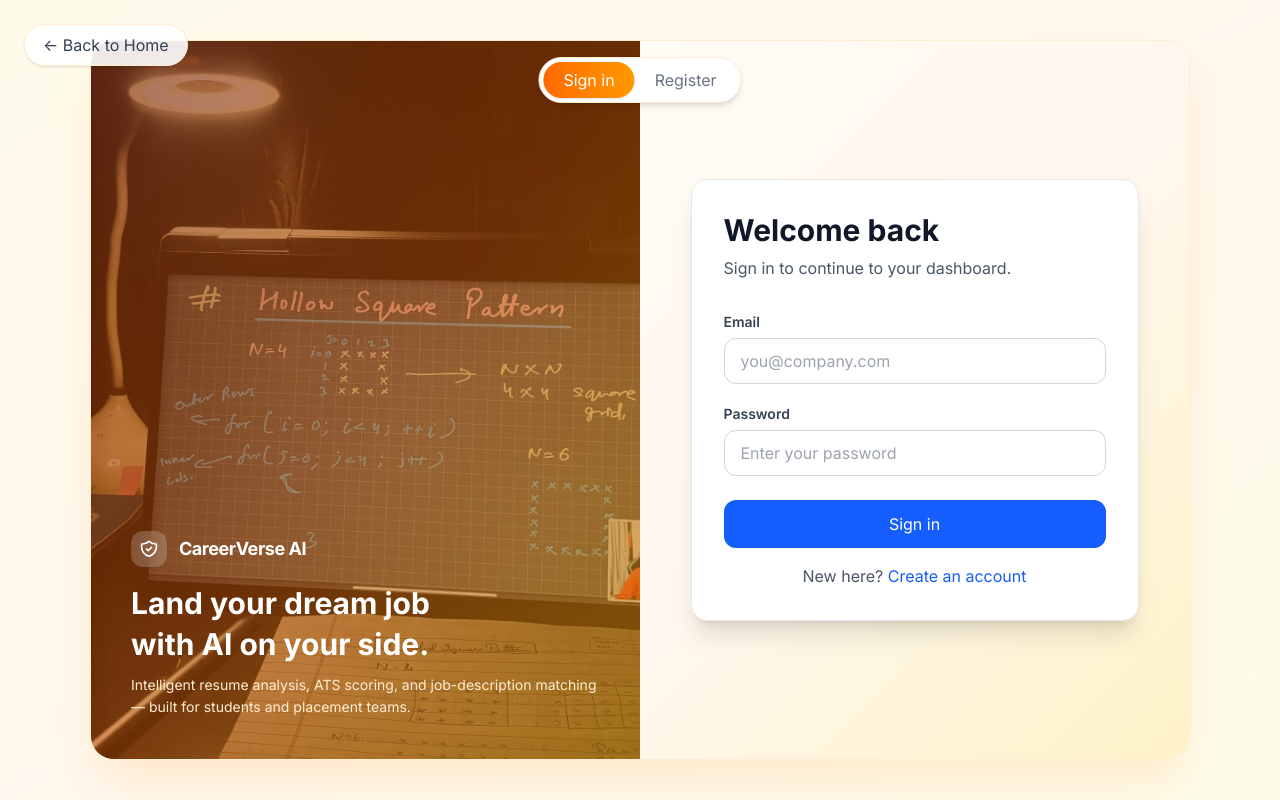
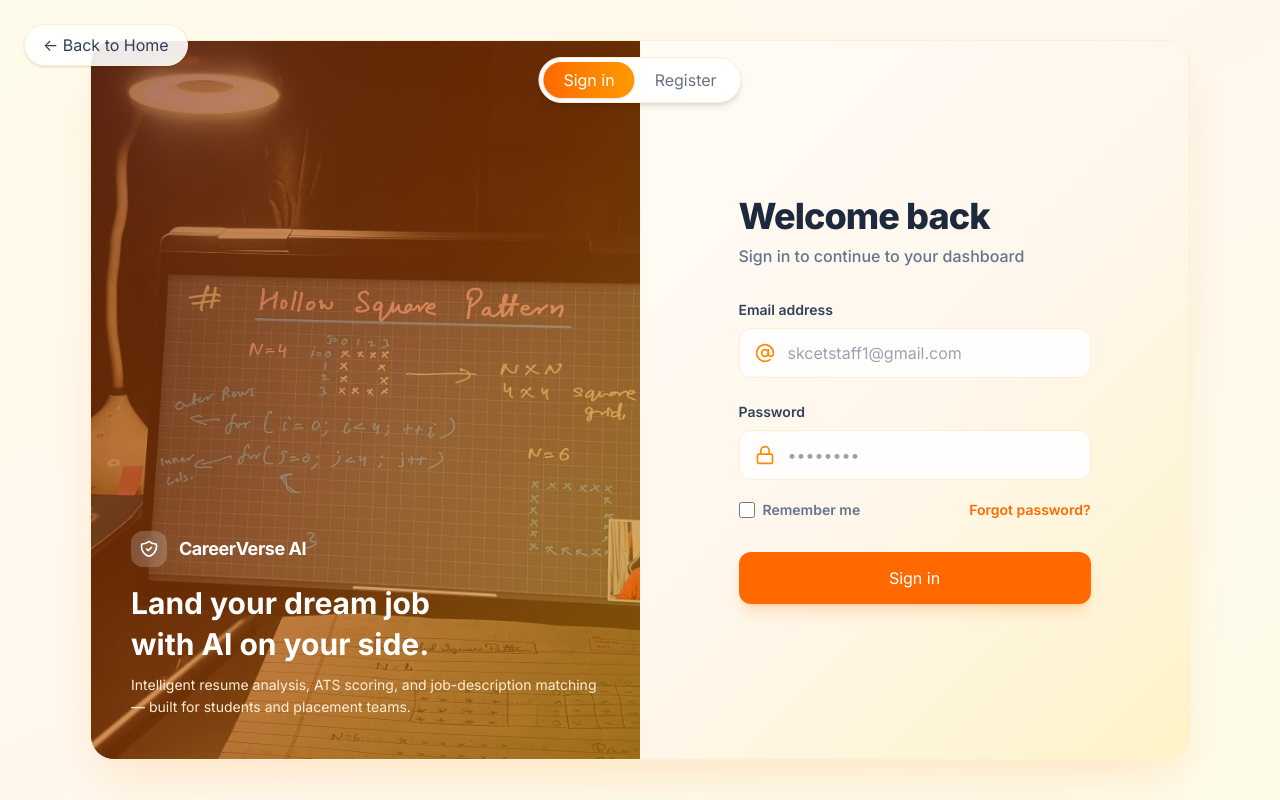
Before and after one commit to JEEVA-M25/interview-platform, a React (Vite) app in the folder frontend/: page / in a window 1280 px wide. Both pictures are taken after a click on the button "Sign In". Built offline with nearby package versions, Linux system fonts and the light colour scheme; no server answers.

Commit message:
Fixed Login Register Bug

```diff
--- a/frontend/src/components/LoginPanel.jsx
+++ b/frontend/src/components/LoginPanel.jsx
@@ -1,5 +1,6 @@
 import { useState } from "react";
 import { postJson } from "../services/api.js";
+import { AtSign, Lock } from "lucide-react";
 
 function LoginPanel({ onLogin, onSwitchToRegister }) {
   const [credentials, setCredentials] = useState({ email: "", password: "" });
@@ -29,18 +30,21 @@ function LoginPanel({ onLogin, onSwitchToRegister }) {
   }
 
   return (
-    <form onSubmit={handleSubmit} className="w-full max-w-md mx-auto">
-      <div className="bg-white rounded-2xl shadow-xl border border-gray-200 p-8">
-        <div className="mb-8">
-          <h2 className="text-3xl font-bold text-gray-900 mb-2">Welcome back</h2>
-          <p className="text-gray-600">Sign in to continue to your dashboard.</p>
+    <form onSubmit={handleSubmit} className="w-full max-w-md mx-auto px-8 md:px-12 py-8">
+      <div className="mb-8 text-center md:text-left">
+        <h2 className="text-4xl font-extrabold text-slate-800 tracking-tight mb-2">Welcome back</h2>
+        <p className="text-slate-500 font-medium">Sign in to continue to your dashboard</p>
       </div>
 
-        <div className="space-y-5">
+      <div className="space-y-6">
         <div>
-            <label htmlFor="login-email" className="block text-sm font-semibold text-gray-700 mb-1.5">
-              Email
+          <label htmlFor="login-email" className="block text-sm font-semibold text-slate-700 mb-2">
+            Email address
           </label>
+          <div className="relative">
+            <div className="absolute inset-y-0 left-0 pl-4 flex items-center pointer-events-none text-orange-400">
+              <AtSign className="w-5 h-5" />
+            </div>
             <input
               id="login-email"
               type="email"
@@ -48,16 +52,21 @@ function LoginPanel({ onLogin, onSwitchToRegister }) {
               onChange={(event) =>
                 setCredentials({ ...credentials, email: event.target.value })
               }
-              placeholder="you@company.com"
+              placeholder="skcetstaff1@gmail.com"
               required
-              className="w-full px-4 py-2.5 border border-gray-300 rounded-xl focus:ring-2 focus:ring-blue-500 focus:border-blue-500 transition-all duration-200 outline-none"
+              className="w-full pl-12 pr-4 py-3 bg-white/90 border border-orange-100 hover:border-orange-200 focus:border-orange-500 focus:ring-2 focus:ring-orange-200 rounded-xl transition-all duration-200 outline-none text-slate-800 font-medium placeholder-slate-400"
             />
+          </div>
         </div>
 
         <div>
-            <label htmlFor="login-password" className="block text-sm font-semibold text-gray-700 mb-1.5">
+          <label htmlFor="login-password" className="block text-sm font-semibold text-slate-700 mb-2">
             Password
           </label>
+          <div className="relative">
+            <div className="absolute inset-y-0 left-0 pl-4 flex items-center pointer-events-none text-orange-400">
+              <Lock className="w-5 h-5" />
+            </div>
             <input
               id="login-password"
               type="password"
@@ -65,38 +74,40 @@ function LoginPanel({ onLogin, onSwitchToRegister }) {
               onChange={(event) =>
                 setCredentials({ ...credentials, password: event.target.value })
               }
-              placeholder="Enter your password"
+              placeholder="••••••••"
               required
-              className="w-full px-4 py-2.5 border border-gray-300 rounded-xl focus:ring-2 focus:ring-blue-500 focus:border-blue-500 transition-all duration-200 outline-none"
+              className="w-full pl-12 pr-4 py-3 bg-white/90 border border-orange-100 hover:border-orange-200 focus:border-orange-500 focus:ring-2 focus:ring-orange-200 rounded-xl transition-all duration-200 outline-none text-slate-800 font-medium placeholder-slate-400"
             />
           </div>
+        </div>
+      </div>
+
+      <div className="flex items-center justify-between mt-5">
+        <label className="flex items-center gap-2 cursor-pointer select-none">
+          <input
+            type="checkbox"
+            className="rounded border-orange-200 text-orange-500 focus:ring-orange-500 focus:ring-offset-0 w-4 h-4 cursor-pointer accent-orange-500"
+          />
+          <span className="text-sm font-semibold text-slate-500">Remember me</span>
+        </label>
+        <span className="text-sm font-semibold text-orange-500 hover:text-orange-600 hover:underline cursor-pointer">
+          Forgot password?
+        </span>
       </div>
 
       <button
         type="submit"
         disabled={status === "loading"}
-          className="w-full mt-6 py-3 px-4 bg-blue-600 hover:bg-blue-700 text-white font-bold rounded-xl transition-all duration-200 transform hover:scale-[1.02] focus:ring-4 focus:ring-blue-200 disabled:opacity-50 disabled:cursor-not-allowed disabled:hover:scale-100"
+        className="w-full mt-8 py-3.5 px-4 bg-orange-500 hover:bg-orange-600 text-white font-bold rounded-xl shadow-lg shadow-orange-500/20 transition-all duration-200 transform hover:scale-[1.01] active:scale-[0.99] focus:ring-4 focus:ring-orange-200 disabled:opacity-50 disabled:cursor-not-allowed"
       >
         {status === "loading" ? "Signing in..." : "Sign in"}
       </button>
-
-        <p className="mt-4 text-center text-gray-600">
-          New here?{" "}
-          <button
-            type="button"
-            onClick={onSwitchToRegister}
-            className="text-blue-600 hover:text-blue-700 font-semibold hover:underline transition-colors duration-200 bg-transparent border-0 p-0 min-h-0"
-          >
-            Create an account
-          </button>
-        </p>
 
       {error && (
         <div className="mt-4 p-3 bg-red-50 border border-red-200 rounded-xl">
           <p className="text-red-700 text-sm">{error}</p>
         </div>
       )}
-      </div>
     </form>
   );
 }
--- a/frontend/src/components/RegisterPanel.jsx
+++ b/frontend/src/components/RegisterPanel.jsx
@@ -1,5 +1,6 @@
 import { useState } from "react";
 import { postJson } from "../services/api.js";
+import { User, AtSign, Lock, Phone, Building2, GraduationCap, Calendar } from "lucide-react";
 
 const initialForm = {
   fullName: "",
@@ -39,129 +40,163 @@ function RegisterPanel({ onSwitchToLogin }) {
   }
 
   return (
-    <form onSubmit={handleSubmit} className="w-full max-w-2xl mx-auto">
-      <div className="bg-white rounded-2xl shadow-xl border border-gray-200 p-8">
-        <div className="mb-8">
-          <h2 className="text-3xl font-bold text-gray-900 mb-2">Create your account</h2>
-          <p className="text-gray-600">
-            Register once, then manage your profile and run resume analysis from
-            your dashboard.
+    <form onSubmit={handleSubmit} className="w-full max-w-md mx-auto px-8 md:px-12 py-6">
+      <div className="mb-5 text-center md:text-left">
+        <h2 className="text-3xl font-extrabold text-slate-800 tracking-tight mb-1.5">Create your account</h2>
+        <p className="text-slate-500 font-medium text-sm">
+          Register to manage your profile and run resume analysis.
         </p>
       </div>
 
-        <div className="grid grid-cols-1 md:grid-cols-2 gap-5">
+      <div className="grid grid-cols-1 md:grid-cols-2 gap-x-4 gap-y-3.5">
         <div>
-            <label className="block text-sm font-semibold text-gray-700 mb-1.5">
+          <label className="block text-sm font-semibold text-slate-700 mb-1.5">
             Full name
           </label>
+          <div className="relative">
+            <div className="absolute inset-y-0 left-0 pl-3.5 flex items-center pointer-events-none text-orange-400">
+              <User className="w-4 h-4" />
+            </div>
             <input
               value={form.fullName}
               onChange={(event) => updateField("fullName", event.target.value)}
+              placeholder="John Doe"
               required
-              className="w-full px-4 py-2.5 border border-gray-300 rounded-xl focus:ring-2 focus:ring-blue-500 focus:border-blue-500 transition-all duration-200 outline-none"
+              className="w-full pl-10 pr-3 py-2 bg-white/90 border border-orange-100 hover:border-orange-200 focus:border-orange-500 focus:ring-2 focus:ring-orange-200 rounded-xl transition-all duration-200 outline-none text-slate-800 text-sm placeholder-slate-400"
             />
           </div>
+        </div>
+
         <div>
-            <label className="block text-sm font-semibold text-gray-700 mb-1.5">
+          <label className="block text-sm font-semibold text-slate-700 mb-1.5">
             Email
           </label>
+          <div className="relative">
+            <div className="absolute inset-y-0 left-0 pl-3.5 flex items-center pointer-events-none text-orange-400">
+              <AtSign className="w-4 h-4" />
+            </div>
             <input
               type="email"
               value={form.email}
               onChange={(event) => updateField("email", event.target.value)}
+              placeholder="skcetstaff1@gmail.com"
               required
-              className="w-full px-4 py-2.5 border border-gray-300 rounded-xl focus:ring-2 focus:ring-blue-500 focus:border-blue-500 transition-all duration-200 outline-none"
+              className="w-full pl-10 pr-3 py-2 bg-white/90 border border-orange-100 hover:border-orange-200 focus:border-orange-500 focus:ring-2 focus:ring-orange-200 rounded-xl transition-all duration-200 outline-none text-slate-800 text-sm placeholder-slate-400"
             />
           </div>
+        </div>
+
         <div>
-            <label className="block text-sm font-semibold text-gray-700 mb-1.5">
+          <label className="block text-sm font-semibold text-slate-700 mb-1.5">
             Password
           </label>
+          <div className="relative">
+            <div className="absolute inset-y-0 left-0 pl-3.5 flex items-center pointer-events-none text-orange-400">
+              <Lock className="w-4 h-4" />
+            </div>
             <input
               type="password"
               value={form.password}
               onChange={(event) => updateField("password", event.target.value)}
+              placeholder="••••••••"
               minLength="6"
               required
-              className="w-full px-4 py-2.5 border border-gray-300 rounded-xl focus:ring-2 focus:ring-blue-500 focus:border-blue-500 transition-all duration-200 outline-none"
+              className="w-full pl-10 pr-3 py-2 bg-white/90 border border-orange-100 hover:border-orange-200 focus:border-orange-500 focus:ring-2 focus:ring-orange-200 rounded-xl transition-all duration-200 outline-none text-slate-800 text-sm placeholder-slate-400"
             />
           </div>
+        </div>
+
         <div>
-            <label className="block text-sm font-semibold text-gray-700 mb-1.5">
+          <label className="block text-sm font-semibold text-slate-700 mb-1.5">
             Phone
           </label>
+          <div className="relative">
+            <div className="absolute inset-y-0 left-0 pl-3.5 flex items-center pointer-events-none text-orange-400">
+              <Phone className="w-4 h-4" />
+            </div>
             <input
               value={form.phone}
               onChange={(event) => updateField("phone", event.target.value)}
-              className="w-full px-4 py-2.5 border border-gray-300 rounded-xl focus:ring-2 focus:ring-blue-500 focus:border-blue-500 transition-all duration-200 outline-none"
+              placeholder="+1 234 567 8900"
+              className="w-full pl-10 pr-3 py-2 bg-white/90 border border-orange-100 hover:border-orange-200 focus:border-orange-500 focus:ring-2 focus:ring-orange-200 rounded-xl transition-all duration-200 outline-none text-slate-800 text-sm placeholder-slate-400"
             />
           </div>
+        </div>
+
         <div>
-            <label className="block text-sm font-semibold text-gray-700 mb-1.5">
+          <label className="block text-sm font-semibold text-slate-700 mb-1.5">
             College
           </label>
+          <div className="relative">
+            <div className="absolute inset-y-0 left-0 pl-3.5 flex items-center pointer-events-none text-orange-400">
+              <Building2 className="w-4 h-4" />
+            </div>
             <input
               value={form.college}
               onChange={(event) => updateField("college", event.target.value)}
-              className="w-full px-4 py-2.5 border border-gray-300 rounded-xl focus:ring-2 focus:ring-blue-500 focus:border-blue-500 transition-all duration-200 outline-none"
+              placeholder="Stanford University"
+              className="w-full pl-10 pr-3 py-2 bg-white/90 border border-orange-100 hover:border-orange-200 focus:border-orange-500 focus:ring-2 focus:ring-orange-200 rounded-xl transition-all duration-200 outline-none text-slate-800 text-sm placeholder-slate-400"
             />
           </div>
+        </div>
+
         <div>
-            <label className="block text-sm font-semibold text-gray-700 mb-1.5">
+          <label className="block text-sm font-semibold text-slate-700 mb-1.5">
             Degree
           </label>
+          <div className="relative">
+            <div className="absolute inset-y-0 left-0 pl-3.5 flex items-center pointer-events-none text-orange-400">
+              <GraduationCap className="w-4 h-4" />
+            </div>
             <input
               value={form.degree}
               onChange={(event) => updateField("degree", event.target.value)}
-              className="w-full px-4 py-2.5 border border-gray-300 rounded-xl focus:ring-2 focus:ring-blue-500 focus:border-blue-500 transition-all duration-200 outline-none"
+              placeholder="B.S. Computer Science"
+              className="w-full pl-10 pr-3 py-2 bg-white/90 border border-orange-100 hover:border-orange-200 focus:border-orange-500 focus:ring-2 focus:ring-orange-200 rounded-xl transition-all duration-200 outline-none text-slate-800 text-sm placeholder-slate-400"
             />
           </div>
+        </div>
+
         <div className="md:col-span-2">
-            <label className="block text-sm font-semibold text-gray-700 mb-1.5">
+          <label className="block text-sm font-semibold text-slate-700 mb-1.5">
             Graduation year
           </label>
+          <div className="relative">
+            <div className="absolute inset-y-0 left-0 pl-3.5 flex items-center pointer-events-none text-orange-400">
+              <Calendar className="w-4 h-4" />
+            </div>
             <input
               value={form.graduationYear}
               onChange={(event) =>
                 updateField("graduationYear", event.target.value)
               }
-              className="w-full px-4 py-2.5 border border-gray-300 rounded-xl focus:ring-2 focus:ring-blue-500 focus:border-blue-500 transition-all duration-200 outline-none"
+              placeholder="2025"
+              className="w-full pl-10 pr-3 py-2 bg-white/90 border border-orange-100 hover:border-orange-200 focus:border-orange-500 focus:ring-2 focus:ring-orange-200 rounded-xl transition-all duration-200 outline-none text-slate-800 text-sm placeholder-slate-400"
             />
+          </div>
         </div>
       </div>
 
       <button
         type="submit"
         disabled={status === "loading"}
-          className="w-full mt-6 py-3 px-4 bg-blue-600 hover:bg-blue-700 text-white font-bold rounded-xl transition-all duration-200 transform hover:scale-[1.02] focus:ring-4 focus:ring-blue-200 disabled:opacity-50 disabled:cursor-not-allowed disabled:hover:scale-100"
+        className="w-full mt-5 py-3 px-4 bg-orange-500 hover:bg-orange-600 text-white font-bold rounded-xl shadow-lg shadow-orange-500/20 transition-all duration-200 transform hover:scale-[1.01] active:scale-[0.99] focus:ring-4 focus:ring-orange-200 disabled:opacity-50 disabled:cursor-not-allowed"
       >
         {status === "loading"
           ? "Creating account..."
           : "Create student account"}
       </button>
 
-        <p className="mt-4 text-center text-gray-600">
-          Already have an account?{" "}
-          <button
-            type="button"
-            onClick={onSwitchToLogin}
-            className="text-blue-600 hover:text-blue-700 font-semibold hover:underline transition-colors duration-200 bg-transparent border-0 p-0 min-h-0"
-          >
-            Sign in
-          </button>
-        </p>
-
       {success && (
-          <div className="mt-4 p-3 bg-green-50 border border-green-200 rounded-xl">
-            <p className="text-green-700 text-sm">{success}</p>
+        <div className="mt-3 p-2 bg-green-50 border border-green-200 rounded-xl">
+          <p className="text-green-700 text-xs">{success}</p>
         </div>
       )}
       {error && (
-          <div className="mt-4 p-3 bg-red-50 border border-red-200 rounded-xl">
-            <p className="text-red-700 text-sm">{error}</p>
+        <div className="mt-3 p-2 bg-red-50 border border-red-200 rounded-xl">
+          <p className="text-red-700 text-xs">{error}</p>
         </div>
       )}
-      </div>
     </form>
   );
 }
```
Lines whose indentation alone changed are shown as unchanged.
